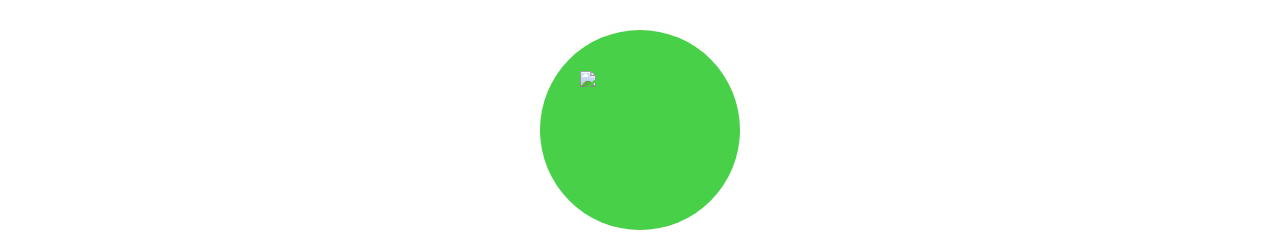
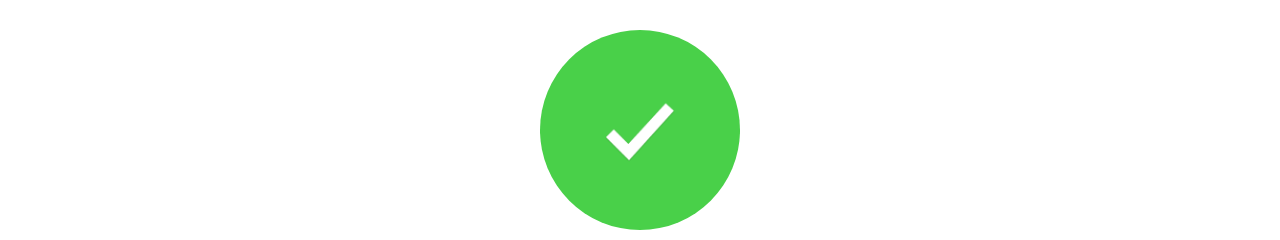
Before and after one commit to shubzb11/js-project, a plain HTML site: page thankyou.html in a window 1280 px wide. Shown: the part 121-361 px from the top of the page. Drawn offline with nearby package versions, Linux system fonts and the light colour scheme.

Commit message:
Update thankyou.html

```diff
--- a/thankyou.html
+++ b/thankyou.html
@@ -51,7 +51,7 @@
     <main>
       <div id="main-wrapper">
         <div id="tick-wrapper">
-          <img src="assets/white-tick.png" />
+          <img src="white-tick.png" />
         </div>
         <h1 class="main-heading">Order Placed Successfully!!</h1>
         <p class="section-heading">
```
